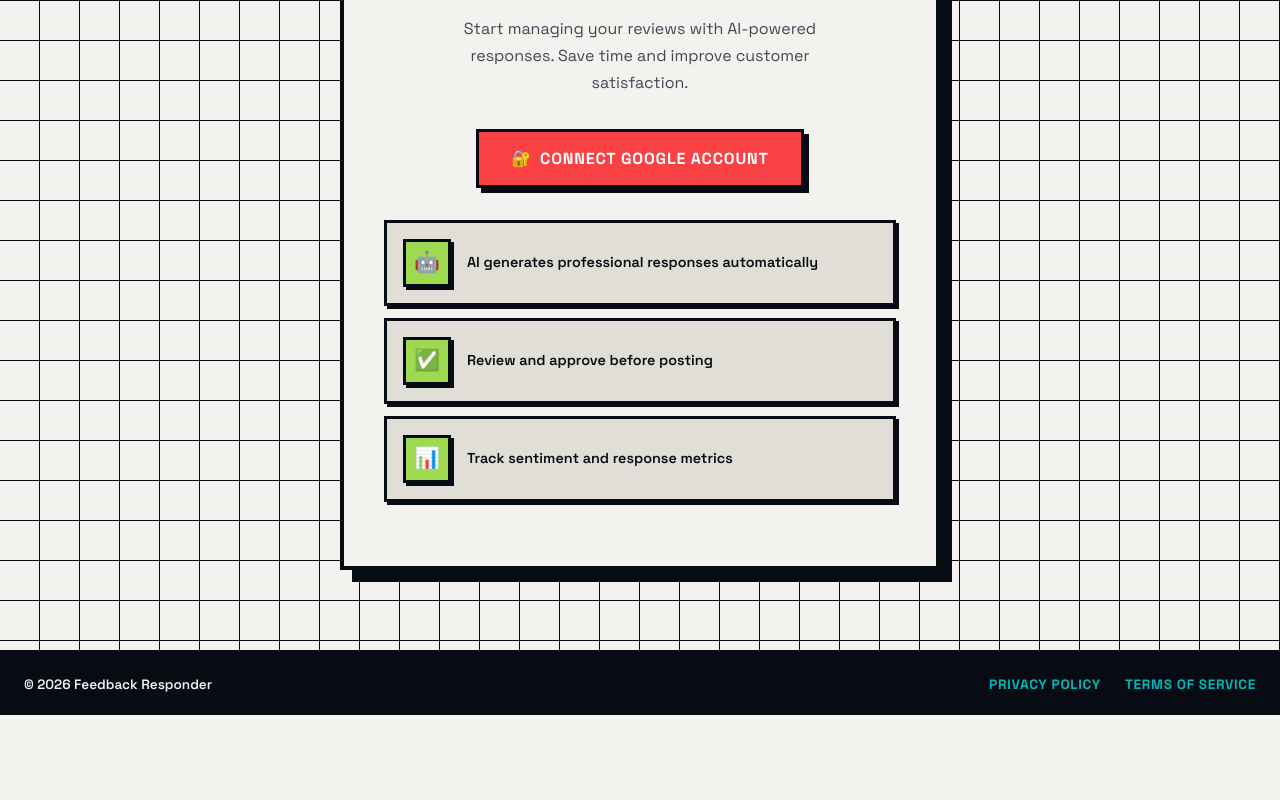
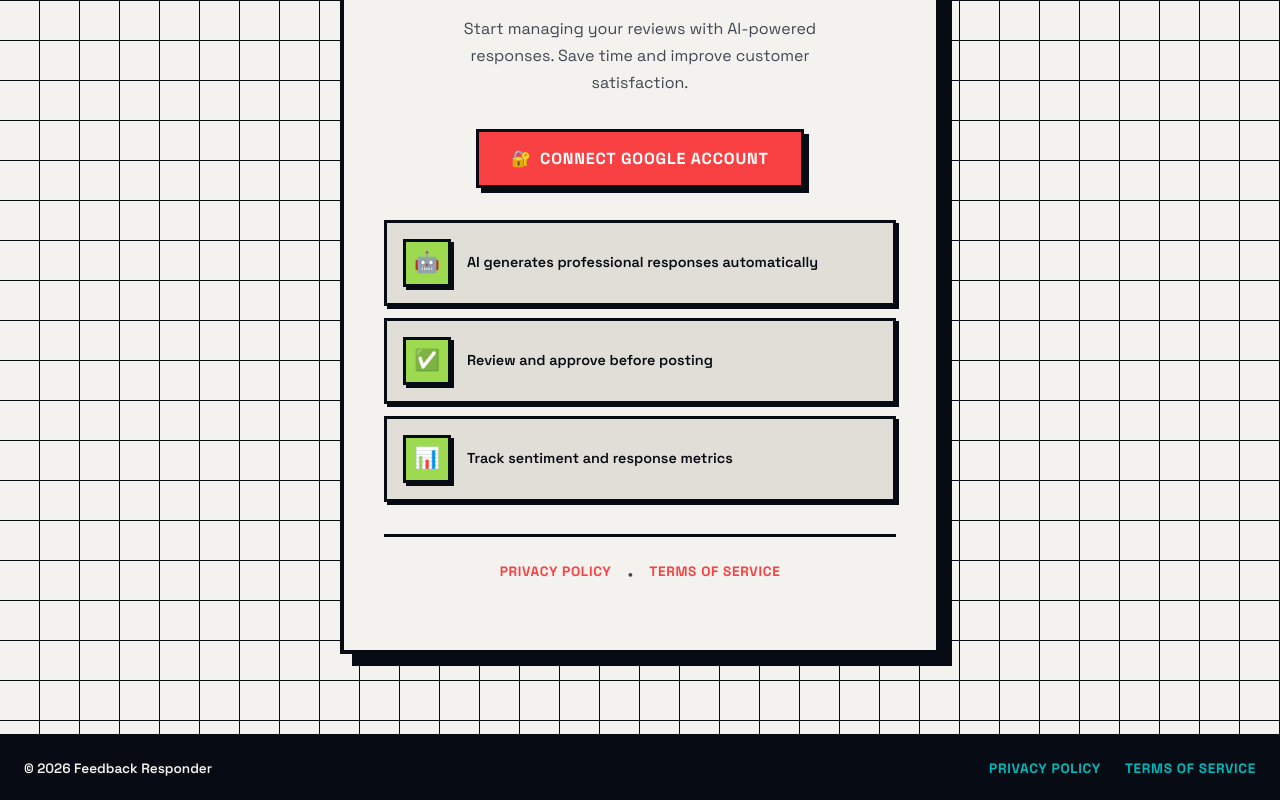
Before and after one commit to alexoviedo999/review-response-mvp, a React (Vite) app in the folder frontend/: page / in a window 1280 px wide. Shown: the part 559-1359 px from the top of the page. Before the commit the page ends 1274 px from the top, so only its background shows below. Built offline with nearby package versions, Linux system fonts and the light colour scheme; the HTML template or start-up script is replaced by a standard one.

Commit message:
fix: add visible privacy policy link for Google OAuth verification
- Add privacy policy and terms links to connect prompt
- Make links prominent on home page (not just in footer)
- Addresses Google OAuth verification requirements

```diff
--- a/frontend/src/components/Dashboard.jsx
+++ b/frontend/src/components/Dashboard.jsx
@@ -1,4 +1,5 @@
 import React, { useState, useEffect } from 'react';
+import { Link } from 'react-router-dom';
 
 function Dashboard({ userId }) {
   const [businesses, setBusinesses] = useState([]);
@@ -62,6 +63,12 @@ function Dashboard({ userId }) {
             <div className="connect-feature-icon">📊</div>
             <span className="connect-feature-text">Track sentiment and response metrics</span>
           </div>
+        </div>
+
+        <div className="connect-footer-links">
+          <Link to="/privacy">Privacy Policy</Link>
+          <span>•</span>
+          <Link to="/terms">Terms of Service</Link>
         </div>
       </div>
     );
--- a/frontend/src/index.css
+++ b/frontend/src/index.css
@@ -703,6 +703,32 @@ main {
   font-weight: 600;
 }
 
+.connect-footer-links {
+  display: flex;
+  justify-content: center;
+  gap: var(--space-4);
+  margin-top: var(--space-8);
+  padding-top: var(--space-6);
+  border-top: 3px solid var(--border);
+}
+
+.connect-footer-links a {
+  color: var(--primary);
+  text-decoration: none;
+  font-weight: 700;
+  font-size: 0.85rem;
+  text-transform: uppercase;
+  letter-spacing: 0.05em;
+}
+
+.connect-footer-links a:hover {
+  text-decoration: underline;
+}
+
+.connect-footer-links span {
+  color: var(--fg-muted);
+}
+
 /* ============================================
    Loading & Empty States
    ============================================ */
```
